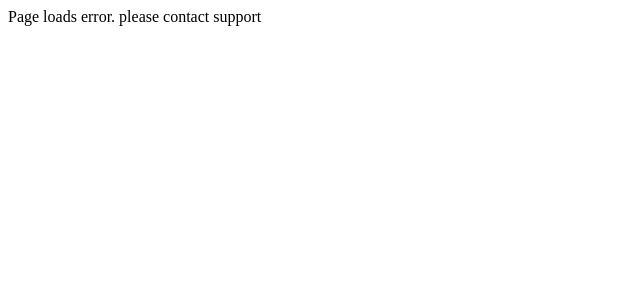
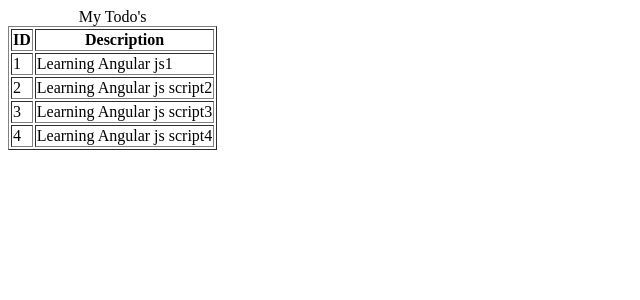
Before and after one commit to Ravibharathi-rv/fullstack_app, an Angular app in the folder frontend/todo/: page /list-todo in a window 1280 px wide. Shown: the top 300 px of the page, without its empty margins (0-640 px from the left). Built offline with nearby package versions, Linux system fonts and the light colour scheme.

Commit message:
todo component updated

```diff
--- a/frontend/todo/src/app/app.component.ts
+++ b/frontend/todo/src/app/app.component.ts
@@ -7,5 +7,5 @@ import { Component } from '@angular/core';
 })
 export class AppComponent {
   title = 'todo';
-  welcome= 'This is test app';
+  welcome = 'This is test app';
 }
--- a/frontend/todo/src/app/app.module.ts
+++ b/frontend/todo/src/app/app.module.ts
@@ -8,18 +8,20 @@ import { AppComponent } from './app.component';
 import { WelcomeComponent } from './welcome/welcome.component';
 import { LoginComponent } from './login/login.component';
 import { ErrorComponent } from './error/error.component';
+import { ListTodoComponent } from './list-todo/list-todo.component';
 
 @NgModule({
   declarations: [
     AppComponent,
     WelcomeComponent,
     LoginComponent,
-    ErrorComponent
+    ErrorComponent,
+    ListTodoComponent
   ],
   imports: [
     BrowserModule,
     AppRoutingModule,
-    FormsModule //ngModel importing
+    FormsModule // ngModel importing
   ],
   providers: [],
   bootstrap: [AppComponent]
--- /dev/null
+++ b/frontend/todo/src/app/list-todo/list-todo.component.html
@@ -0,0 +1,23 @@
+<table border="1">
+    <caption>My Todo's</caption>
+    <thead>
+        <tr>
+            <th>ID</th>
+            <th>Description</th>
+        </tr>
+    </thead>
+    <tbody>
+        <!--we can retrive the todo object vale using interpolation like below for single data
+        <tr>
+            <td>{{todo.id}} </td>
+            <td>{{todo.description}}</td>
+        </tr>
+    -->
+        <!--if you want iterate more values from object we can got to ngFor loop like for loop in java-->
+        <!-- *ngFor is equal to for(int num : arr) here " and ": equal to of "-->
+        <tr *ngFor=" let todo of todos">
+            <td>{{todo.id}} </td>
+            <td>{{todo.description}}</td>
+        </tr>
+    </tbody>
+</table>
--- /dev/null
+++ b/frontend/todo/src/app/list-todo/list-todo.component.ts
@@ -0,0 +1,27 @@
+import { Component, OnInit } from '@angular/core';
+
+@Component({
+  selector: 'app-list-todo',
+  templateUrl: './list-todo.component.html',
+  styleUrls: ['./list-todo.component.css']
+})
+export class ListTodoComponent implements OnInit {
+
+  // we can hold the single data using object.
+  // todo = {
+  //   id : 1 , description : 'Learning Angular js1'
+  // };
+  // we can hold more values using array of objects
+  todos = [
+    {id : 1 , description : 'Learning Angular js1'},
+    {id : 2 , description : 'Learning Angular js script2'},
+    {id : 3 , description : 'Learning Angular js script3'},
+    {id : 4 , description : 'Learning Angular js script4'}
+  ];
+  constructor() { }
+
+  ngOnInit(): void {
+
+  }
+
+}
--- a/frontend/todo/src/app/login/login.component.ts
+++ b/frontend/todo/src/app/login/login.component.ts
@@ -10,13 +10,13 @@ import { Router } from '@angular/router'; // imported for Router.
 export class LoginComponent implements OnInit {
   // Member variables. this variables tie with login.component.html values.
 
-  username: string
-  password : string
-  errorMsg : string ='Invalid username/password'
-  invalidCred : boolean= false;
+  username: string;
+  password: string;
+  errorMsg: string = ' Invalid username/password';
+  invalidCred: boolean= false;
 
-  //dependency injection. route is Router type variable it injected to the login component for Routing,
-  //constructor make this member variable also.
+  // dependency injection. route is Router type variable it injected to the login component for Routing,
+  // constructor make this member variable also.
   // private blocks the route in outside scope
   constructor(private route:Router) { }
 
@@ -29,8 +29,9 @@ export class LoginComponent implements OnInit {
    {
       this.invalidCred = false;
 
-      //route to another page using navigate
-      this.route.navigate(['welcome']);  //  navigate method only accepts array of values. array contains redirecting component names.
+      // route to another page using navigate
+      this.route.navigate(['welcome',this.username]);  //  navigate method only accepts array of values. array contains redirecting component names.
+      // the above username forward to welcome page as a router parameter value.
 
    }else{
      this.invalidCred = true;
--- a/frontend/todo/src/app/welcome/welcome.component.html
+++ b/frontend/todo/src/app/welcome/welcome.component.html
@@ -1 +1 @@
-<p>Welcome {{name}} to the Welcome page</p>
+<p>Welcome {{name1}} to the Welcome page</p>
--- a/frontend/todo/src/app/welcome/welcome.component.ts
+++ b/frontend/todo/src/app/welcome/welcome.component.ts
@@ -8,7 +8,7 @@ import { ActivatedRoute } from '@angular/router'; // injected for Router paramet
   styleUrls: ['./welcome.component.css']
 })
 export class WelcomeComponent implements OnInit {
-  name : string;
+  name1: string;
   // route is a ActivateRoute type means that current router type of the component.
   constructor(private route : ActivatedRoute) { }
 
@@ -19,7 +19,7 @@ export class WelcomeComponent implements OnInit {
 
     //  this.route.snapshot.params['name'];   // access the welcome component with.
     // we can get the value from the above parameter through member varible only like below.
-    this.name = this.route.snapshot.params['name']; // it bind to the html page using interpolation.
+    this.name1 = this.route.snapshot.params['name']; // it bind to the html page using interpolation.
 
   }
 
```
Also changed, not shown: frontend/todo/src/app/app-routing.module.ts (+9 -6 lines), frontend/todo/src/app/list-todo/list-todo.component.css (added), 1 other file (tests, documents, lock files or other folders).
